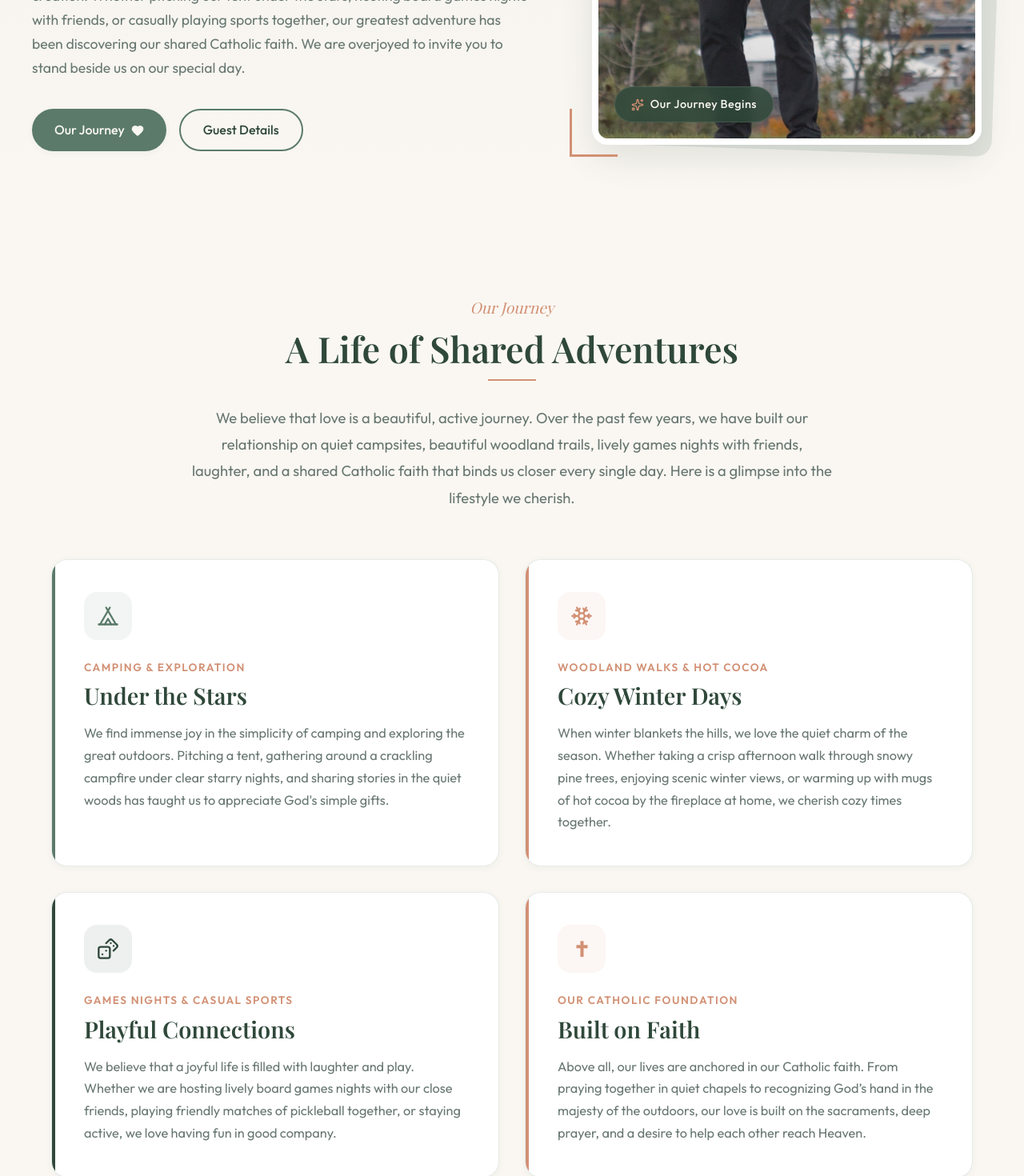
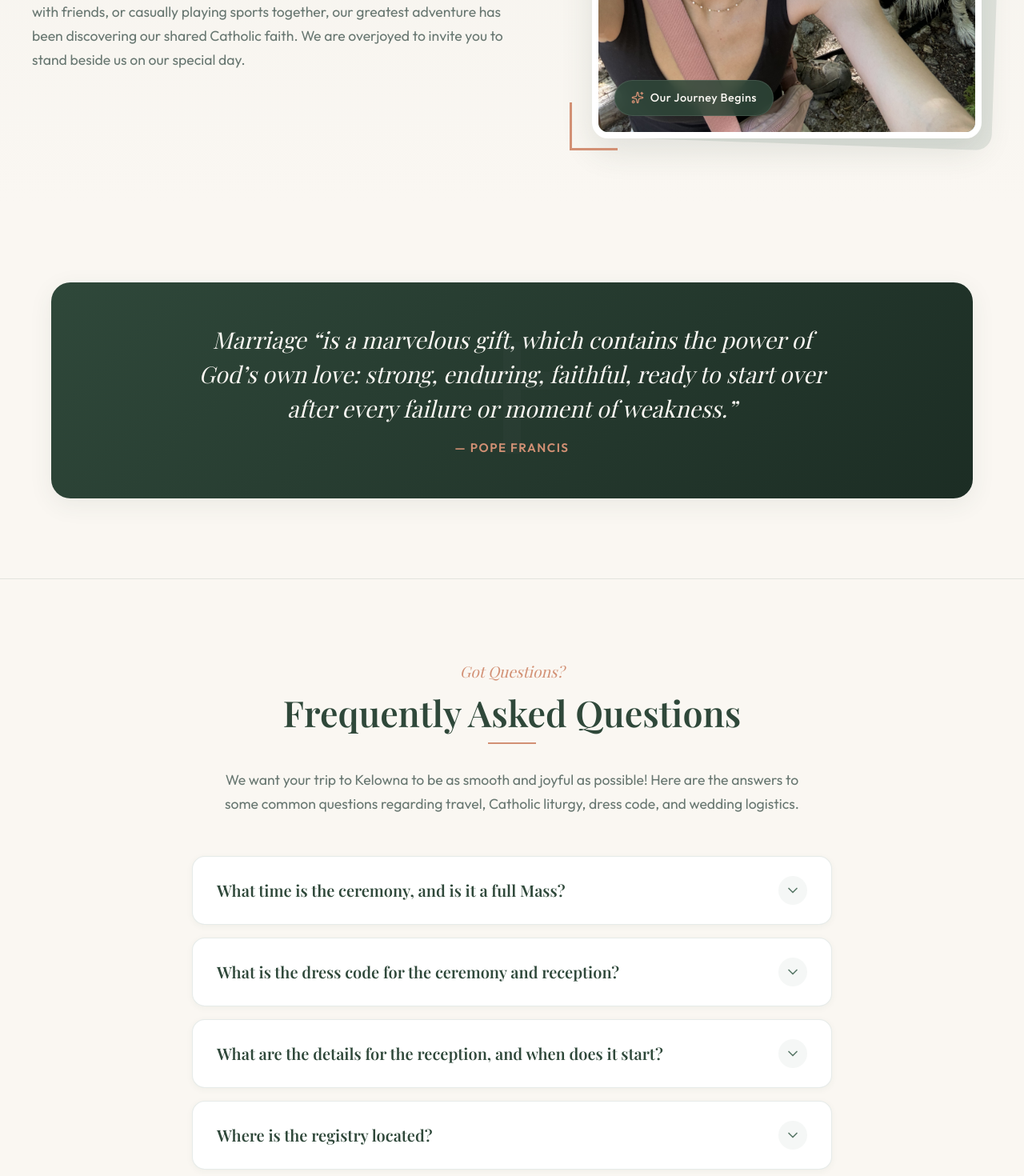
Before and after one commit to JamesBirni/WeddingWebsite, a React (Vite) app in the folder WeddingWebiste/: page / in a window 1280 px wide. Shown: the part 600-2070 px from the top of the page at 80% size. Built offline with nearby package versions, Linux system fonts and the light colour scheme; a web font is replaced by a local one.

Commit message:
"Made changes to the webisite to make it more us"

```diff
--- a/WeddingWebiste/src/components/AccordionItem.css
+++ b/WeddingWebiste/src/components/AccordionItem.css
@@ -97,6 +97,63 @@
   color: var(--text-muted);
 }
 
+/* Links list and link styles */
+.accordion-links {
+  display: flex;
+  gap: 12px;
+  padding: 0 30px 18px;
+  flex-wrap: wrap;
+  align-items: center;
+}
+
+.accordion-link {
+  display: inline-flex;
+  align-items: center;
+  gap: 8px;
+  padding: 8px 12px;
+  font-size: 0.95rem;
+  color: var(--primary-forest);
+  background-color: rgba(91, 122, 106, 0.06);
+  border: 1px solid rgba(91, 122, 106, 0.12);
+  border-radius: 999px;
+  text-decoration: none;
+  transition: background-color 160ms ease, color 160ms ease, transform 160ms ease, box-shadow 160ms ease;
+  box-shadow: none;
+}
+
+.accordion-link::after {
+  content: '↗';
+  font-size: 0.78rem;
+  opacity: 0.9;
+  transform: translateY(-1px);
+}
+
+.accordion-link:hover {
+  background-color: var(--primary-sage);
+  color: var(--bg-cream);
+  border-color: var(--primary-sage);
+  text-decoration: none;
+  transform: translateY(-2px);
+  box-shadow: var(--shadow-sm);
+}
+
+.accordion-link:focus-visible {
+  outline: 3px solid rgba(91, 122, 106, 0.18);
+  outline-offset: 2px;
+}
+
+.accordion-item.active .accordion-link {
+  background-color: var(--primary-sage);
+  color: var(--bg-cream);
+  border-color: var(--primary-sage);
+}
+
+/* Make sure link area matches mobile padding */
+@media (max-width: 768px) {
+  .accordion-links { padding: 0 20px 14px; gap: 10px; }
+  .accordion-link { padding: 7px 10px; font-size: 0.92rem; }
+}
+
 /* Responsiveness */
 @media (max-width: 768px) {
   .accordion-trigger {
--- a/WeddingWebiste/src/components/AccordionItem.jsx
+++ b/WeddingWebiste/src/components/AccordionItem.jsx
@@ -2,7 +2,7 @@ import React from 'react';
 import { ChevronDown } from 'lucide-react';
 import './AccordionItem.css';
 
-export default function AccordionItem({ question, answer, isOpen, onToggle }) {
+export default function AccordionItem({ question, answer, links, isOpen, onToggle }) {
   return (
     <div className={`accordion-item ${isOpen ? 'active' : ''}`}>
       <button
@@ -20,6 +20,21 @@ export default function AccordionItem({ question, answer, isOpen, onToggle }) {
       <div className="accordion-content-wrapper">
         <div className="accordion-content-inner">
           <p className="accordion-answer">{answer}</p>
+          {links.length > 0 && (
+            <div className="accordion-links">
+              {links.map((link, index) => (
+                <a
+                  key={index}
+                  href={link.url}
+                  target="_blank"
+                  rel="noopener noreferrer"
+                  className="accordion-link"
+                >
+                  {link.name}
+                </a>
+              ))}
+            </div>
+          )}
         </div>
       </div>
     </div>
--- a/WeddingWebiste/src/components/FAQ.jsx
+++ b/WeddingWebiste/src/components/FAQ.jsx
@@ -11,28 +11,27 @@ export default function FAQ() {
     {
       id: 1,
       question: "What time is the ceremony, and is it a full Mass?",
-      answer: "Yes, our wedding ceremony will be celebrated with a traditional Catholic Nuptial Mass. All of our family and friends, regardless of background or beliefs, are deeply welcome to join us in this special celebration! The ceremony will begin promptly at 1:00 PM at St. Charles Garnier (3645 Benvoulin Rd). We kindly ask guests to arrive 15-20 minutes early to find seating."
+      answer: "Yes, our wedding ceremony will be celebrated with a Catholic Nuptial Mass. All of our family and friends, regardless of background or beliefs, are deeply welcome to join us in this special celebration! The ceremony will begin promptly at 1:00 PM at St. Charles Garnier (3645 Benvoulin Rd). We kindly ask guests to arrive at least 15-20 minutes early to find seating. If you want a quick 5 minute overview of what to expect at a Catholic wedding Mass, check out the video linked below! There is also a longer walkthrough video for those who want a more in-depth explanation of the cathloic mass.",
+      links: [{name: "5 Minute Overview Video", url: "https://www.youtube.com/watch?v=4w_SSRtCdUw"}, {name: "In-Depth Walkthrough Video", url: "https://www.youtube.com/watch?v=HiWonBGkmwY"  }]
     },
     {
       id: 2,
       question: "What is the dress code for the ceremony and reception?",
-      answer: "We recommend Semi-Formal Attire. Since our ceremony is inside a church, we kindly ask that attire be respectful. Our reception is indoors at the golf course clubhouse, so you will be fully comfortable inside, but a light jacket or wrap is still recommended for Kelowna's beautiful summer evenings."
+      answer: "We recommend Semi-Formal Attire. Since our ceremony is inside a church, we kindly ask that attire be respectful. Our reception is indoors at the golf course clubhouse, so you will be fully comfortable inside",
+      links:[]
     },
     {
       id: 3,
       question: "What are the details for the reception, and when does it start?",
-      answer: "Our indoor reception will be held at the beautiful Sunset Ranch Golf & Country Club (5101 Upper Booth Rd S). Celebrations begin at 5:30 PM with cocktails, dinner, and dancing to follow! The venue is fully accessible and indoors, so feel free to wear your favorite heels or dress shoes."
+      answer: "Our indoor reception will be held at the beautiful Sunset Ranch Golf & Country Club (5101 Upper Booth Rd S). Celebrations begin at 5:30 PM with cocktails, dinner, and dancing to follow! The venue is fully accessible and indoors, so feel free to wear your favorite heels or dress shoes.",
+      links:[]
     },
 
     {
-      id: 5,
-      question: "Are children welcome to attend?",
-      answer: "Yes, we would love to celebrate with your entire family! Children are welcome at both the Mass and the reception. We will have kid-friendly meals and spacious areas at the venue for them to be comfortable."
-    },
-    {
-      id: 6,
-      question: "Where are you registered?",
-      answer: "Your presence, prayers, and support are the greatest gifts we could ask for! For those who wish to contribute, we have set up a registry focusing on our home foundation and funding our upcoming wilderness adventures (including a dream hiking honeymoon!). You can find the links on our online registry registry page."
+      id: 4,
+      question: "Where is the registry located?",
+      answer: "The registry can be found at the link below. We also will be accepting cash gifts, which will go towards our honeymoon and future adventures together! We are so grateful for your generosity and support as we start this new chapter of our lives.",
+      links: [{name: "Registry Link", url: "https://www.myregistry.com/wedding-registry/kasia-cutforth-and-james-birnie-kelowna-bc/5364682"}]
     }
   ];
   // =========================================================================
@@ -71,6 +70,7 @@ export default function FAQ() {
               key={item.id}
               question={item.question}
               answer={item.answer}
+              links={item.links}
               isOpen={openId === item.id}
               onToggle={() => handleToggle(item.id)}
             />
--- a/WeddingWebiste/src/components/Footer.jsx
+++ b/WeddingWebiste/src/components/Footer.jsx
@@ -21,7 +21,6 @@ export default function Footer() {
 
         <div className="footer-nav">
           <a href="#home" className="footer-link">Home</a>
-          <a href="#story" className="footer-link">Our Story</a>
           <a href="#faq" className="footer-link">FAQs</a>
         </div>
 
--- a/WeddingWebiste/src/components/Hero.jsx
+++ b/WeddingWebiste/src/components/Hero.jsx
@@ -10,10 +10,6 @@ export default function Hero() {
 
         {/* Left Column: Elegant content */}
         <div className="hero-content fade-in-up">
-          <div className="hero-badge">
-            <Compass className="badge-icon" size={14} />
-            <span>Adventuring Together in Grace</span>
-          </div>
 
           <h1 className="hero-title">
             James <span className="serif-and">&amp;</span> Kasia
@@ -35,15 +31,6 @@ export default function Hero() {
             casually playing sports together, our greatest adventure has been discovering our shared Catholic faith.
             We are overjoyed to invite you to stand beside us on our special day.
           </p>
-
-          <div className="hero-actions">
-            <a href="#story" className="btn-primary">
-              Our Journey <Heart size={16} fill="currentColor" />
-            </a>
-            <a href="#faq" className="btn-secondary">
-              Guest Details
-            </a>
-          </div>
         </div>
 
         {/* Right Column: Premium framed couple photo */}
@@ -53,7 +40,7 @@ export default function Hero() {
           <div className="hero-image-container">
             <img
               src={coupleImg}
-              alt="James and Kasia in the mountains"
+              alt="James and Kasia engagement photos"
               className="hero-image"
             />
             <div className="hero-image-overlay">
--- a/WeddingWebiste/src/components/Navbar.jsx
+++ b/WeddingWebiste/src/components/Navbar.jsx
@@ -20,7 +20,6 @@ export default function Navbar() {
 
   const navLinks = [
     { name: 'Home', href: '#home' },
-    { name: 'Our Story', href: '#story' },
     { name: 'FAQs', href: '#faq' },
   ];
 
--- a/WeddingWebiste/src/components/OurStory.jsx
+++ b/WeddingWebiste/src/components/OurStory.jsx
@@ -3,80 +3,13 @@ import { Tent, Snowflake, Dices } from 'lucide-react';
 import './OurStory.css';
 
 export default function OurStory() {
-  const adventures = [
-    {
-      id: 'camping',
-      title: 'Under the Stars',
-      subtitle: 'Camping & Exploration',
-      icon: <Tent size={28} />,
-      desc: 'We find immense joy in the simplicity of camping and exploring the great outdoors. Pitching a tent, gathering around a crackling campfire under clear starry nights, and sharing stories in the quiet woods has taught us to appreciate God\'s simple gifts.',
-      accent: 'var(--primary-sage)',
-    },
-    {
-      id: 'winter',
-      title: 'Cozy Winter Days',
-      subtitle: 'Woodland Walks & Hot Cocoa',
-      icon: <Snowflake size={28} />,
-      desc: 'When winter blankets the hills, we love the quiet charm of the season. Whether taking a crisp afternoon walk through snowy pine trees, enjoying scenic winter views, or warming up with mugs of hot cocoa by the fireplace at home, we cherish cozy times together.',
-      accent: 'var(--accent-terracotta)',
-    },
-    {
-      id: 'games',
-      title: 'Playful Connections',
-      subtitle: 'Games Nights & Casual Sports',
-      icon: <Dices size={28} />,
-      desc: 'We believe that a joyful life is filled with laughter and play. Whether we are hosting lively board games nights with our close friends, playing friendly matches of pickleball together, or staying active, we love having fun in good company.',
-      accent: 'var(--primary-forest)',
-    },
-    {
-      id: 'faith',
-      title: 'Built on Faith',
-      subtitle: 'Our Catholic Foundation',
-      icon: <span className="custom-cross-icon">✝</span>,
-      desc: 'Above all, our lives are anchored in our Catholic faith. From praying together in quiet chapels to recognizing God’s hand in the majesty of the outdoors, our love is built on the sacraments, deep prayer, and a desire to help each other reach Heaven.',
-      accent: 'var(--accent-terracotta)',
-    },
-  ];
 
   return (
     <section id="story" className="story-section">
       <div className="section-container">
-
-        <div className="section-title fade-in-up">
-          <span className="section-subtitle">Our Journey</span>
-          <h2>A Life of Shared Adventures</h2>
-        </div>
-
-        <div className="story-intro-desc">
-          <p>
-            We believe that love is a beautiful, active journey. Over the past few years, we have built our
-            relationship on quiet campsites, beautiful woodland trails, lively games nights with friends, laughter,
-            and a shared Catholic faith that binds us closer every single day. Here is a glimpse into the lifestyle we cherish.
-          </p>
-        </div>
-
-        <div className="story-grid">
-          {adventures.map((adv) => (
-            <div
-              key={adv.id}
-              className={`story-card card-${adv.id}`}
-              style={{ '--card-accent': adv.accent }}
-            >
-              <div className="story-card-icon-wrapper">
-                {adv.icon}
-              </div>
-              <span className="story-card-subtitle">{adv.subtitle}</span>
-              <h3 className="story-card-title">{adv.title}</h3>
-              <p className="story-card-desc">{adv.desc}</p>
-
-              <div className="story-card-hover-border"></div>
-            </div>
-          ))}
-        </div>
-
         <div className="story-cta-box fade-in-up">
-          <h3>"The world offers you comfort. But you were not made for comfort. You were made for greatness."</h3>
-          <p>— Pope Benedict XVI</p>
+          <h3>Marriage “is a marvelous gift, which contains the power of God’s own love: strong, enduring, faithful, ready to start over after every failure or moment of weakness.”</h3>
+          <p>— Pope Francis</p>
         </div>
 
       </div>
```
Also changed, not shown: WeddingWebiste/src/assets/couple.jpg.
